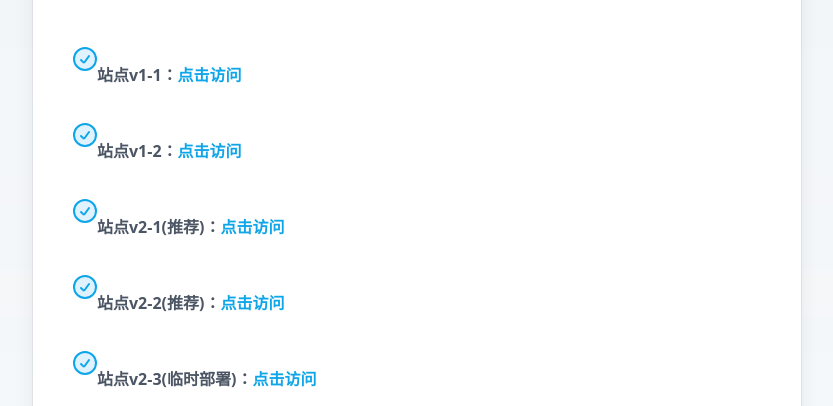
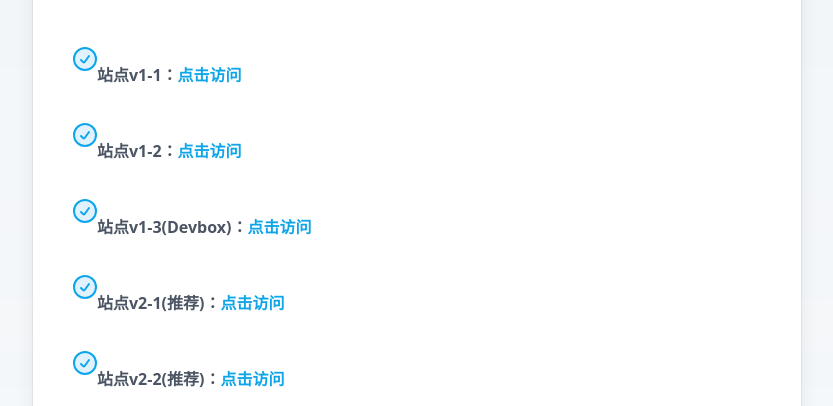
Before and after one commit to zhanghxiao/bingall, a website: page index.html in a window 1280 px wide. Shown: the part 331-737 px from the top of the page, without its empty margins (223-1056 px from the left). Drawn offline with nearby package versions, Linux system fonts and the light colour scheme.

Commit message:
Update index.html

```diff
--- a/index.html
+++ b/index.html
@@ -105,6 +105,18 @@
                 </svg>
 <div class="pt-8 text-base font-semibold leading-7">
             <p class="text-gray-600 overflow-hidden">站点v1-2：<a href="https://mistp-go-proxy-bingai2.hf.space/"
+                target="_blank"
+                class="text-sky-500 hover:text-sky-600">点击访问</a></p>
+          </div>
+              </li>
+		    	      <li class="flex items-center">
+                <svg class="h-6 w-6 flex-none fill-sky-100 stroke-sky-500 stroke-2" stroke-linecap="round"
+                  stroke-linejoin="round">
+                  <circle cx="12" cy="12" r="11" />
+                  <path d="m8 13 2.165 2.165a1 1 0 0 0 1.521-.126L16 9" fill="none" />
+                </svg>
+<div class="pt-8 text-base font-semibold leading-7">
+            <p class="text-gray-600 overflow-hidden">站点v1-3(Devbox)：<a href="https://5kf4wf-8080.csb.app/"
                 target="_blank"
                 class="text-sky-500 hover:text-sky-600">点击访问</a></p>
           </div>
```
